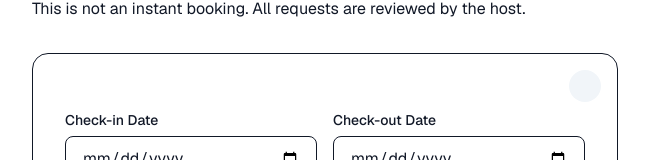
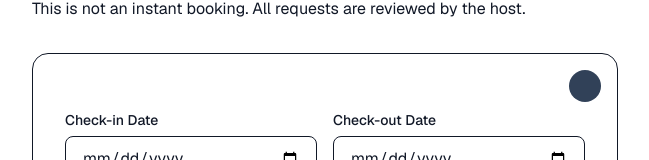
Before and after one commit to PTPSystem/galveston-reservation-next, a Next.js app: page /request in a window 1280 px wide. Shown: the part 135-295 px from the top of the page, without its empty margins (315-964 px from the left). Built offline with nearby package versions, Linux system fonts and the light colour scheme.

Commit message:
Make close X button much more visible with dark background + white icon

```diff
--- a/app/request/page.tsx
+++ b/app/request/page.tsx
@@ -162,7 +162,7 @@ export default function RequestToBook() {
         {/* Close button */}
         <a
           href="/"
-          className="absolute top-4 right-4 text-slate-900 hover:text-black text-3xl leading-none bg-slate-100 hover:bg-slate-200 rounded-full w-8 h-8 flex items-center justify-center"
+          className="absolute top-4 right-4 bg-slate-700 hover:bg-slate-800 text-white text-2xl leading-none rounded-full w-8 h-8 flex items-center justify-center"
           aria-label="Close booking window"
         >
           <i className="fa-solid fa-times"></i>
```
